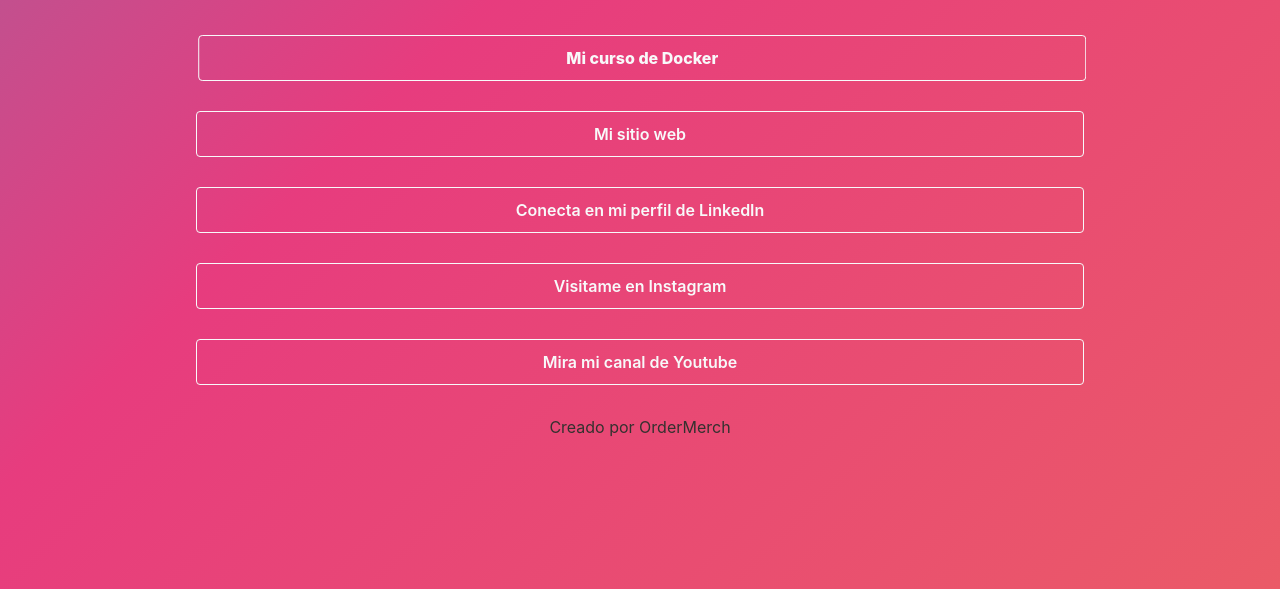
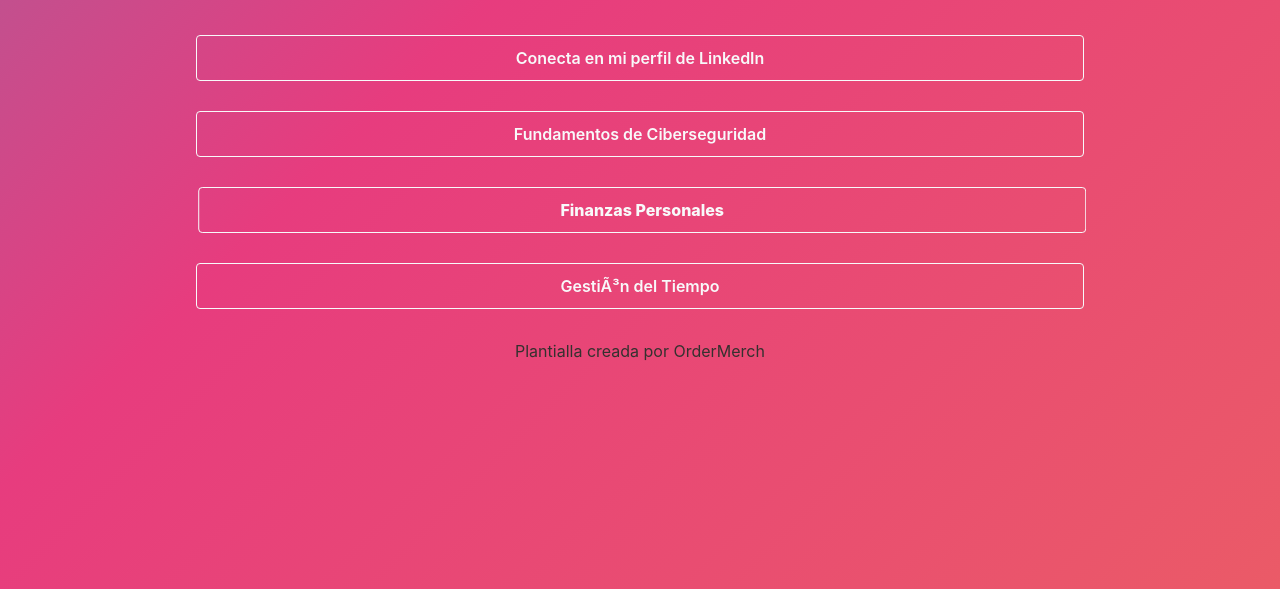
Before and after one commit to carloslumbim/carloslumbim.github.io, a plain HTML site: page docs/index.html in a window 1280 px wide. Shown: the part 211-800 px from the top of the page. Drawn offline with nearby package versions, Linux system fonts and the light colour scheme.

Commit message:
Todos los enlaces e imagenes actualizados al perfil personal

```diff
--- a/docs/assets/style.css
+++ b/docs/assets/style.css
@@ -89,7 +89,7 @@ h6 {
   .linktree {
 	  width: 120px;
 	  height: 120px;
-	  background-image: url("https://avatars.githubusercontent.com/u/106186354?v=4");
+	  background-image: url("https://avatars.githubusercontent.com/u/81923883?s=96&v=4");
 	  background-size: cover;
 	  background-repeat: no-repeat;
 	  background-position: 50% 50%;
--- a/docs/index.html
+++ b/docs/index.html
@@ -1,7 +1,8 @@
 <!DOCTYPE html>
 <html lang="en">
 
-<head><meta http-equiv="Content-Type" content="text/html; charset=windows-1252">
+<head>
+    <meta http-equiv="Content-Type" content="text/html; charset=windows-1252">
 
     <title>Carlos Lumbi Portafolio</title>
 
@@ -20,33 +21,28 @@
     </div>
     </div>
 
-
     <div class="container">
     <div class="col-xs-12">
         <div class="text-center">
             <div style="padding-bottom: 30px;">
-                    <button onclick="location.href='https://platzi.com/cursos/docker-fundamentos/'" type="button" class="btn btn-outline-light shake" style="width: 80%; padding-top:10px; padding-bottom:10px; font-weight: 800;">Mi curso de Docker</button>
+                <button onclick="location.href='https://www.linkedin.com/in/carloslumbim/'" type="button" class="btn btn-outline-light" style="width: 80%; padding-top:10px; padding-bottom:10px; font-weight: 600;">Conecta en mi perfil de LinkedIn</button>
             </div>
             <div style="padding-bottom: 30px;">
-                    <button onclick="location.href='http://aminespinoza.com'" type="button" class="btn btn-outline-light" style="width: 80%; padding-top:10px; padding-bottom:10px; font-weight: 600;">Mi sitio web</button>
+                <button onclick="location.href='https://platzi.com/p/carloslumbimorales/ruta/30194-ruta/diploma/detalle/'" type="button" class="btn btn-outline-light" style="width: 80%; padding-top:10px; padding-bottom:10px; font-weight: 600;">Fundamentos de Ciberseguridad</button>
             </div>
             <div style="padding-bottom: 30px;">
-                    <button onclick="location.href='https://www.linkedin.com/in/aminespinoza/'" type="button" class="btn btn-outline-light" style="width: 80%; padding-top:10px; padding-bottom:10px; font-weight: 600;">Conecta en mi perfil de LinkedIn</button>
+                <button onclick="location.href='https://platzi.com/p/carloslumbimorales/ruta/6807-ruta/diploma/detalle/'" type="button" class="btn btn-outline-light shake" style="width: 80%; padding-top:10px; padding-bottom:10px; font-weight: 800;">Finanzas Personales</button>
             </div>
             <div style="padding-bottom: 30px;">
-                    <button onclick="location.href='https://www.instagram.com/aminespinoza10/'" type="button" class="btn btn-outline-light" style="width: 80%; padding-top:10px; padding-bottom:10px; font-weight: 600;">Visitame en Instagram</button>
-                </div>
-                <div style="padding-bottom: 30px;">
-                    <button onclick="location.href='https://www.youtube.com/aminespinoza'" type="button" class="btn btn-outline-light" style="width: 80%; padding-top:10px; padding-bottom:10px; font-weight: 600;">Mira mi canal de Youtube</button>
+                <button onclick="location.href='https://platzi.com/p/carloslumbimorales/ruta/7278-ruta/diploma/detalle/'" type="button" class="btn btn-outline-light" style="width: 80%; padding-top:10px; padding-bottom:10px; font-weight: 600;">Gestión del Tiempo</button>
             </div>
         </div>
     </div>
     </div>
 
     <div class="text-center">
-            <a href="https://codepen.io/nightcl4w/pen/dEjreJ" style="color: #34312f;" target="_blank">Creado por OrderMerch</a>
+        <a href="https://codepen.io/nightcl4w/pen/dEjreJ" style="color: #34312f;" target="_blank">Plantialla creada por OrderMerch</a>
     </div>
-
 
     <script src="https://code.jquery.com/jquery-3.3.1.slim.min.js" integrity="sha384-q8i/X+965DzO0rT7abK41JStQIAqVgRVzpbzo5smXKp4YfRvH+8abtTE1Pi6jizo" crossorigin="anonymous"></script>
     <script src="https://cdnjs.cloudflare.com/ajax/libs/popper.js/1.14.3/umd/popper.min.js" integrity="sha384-ZMP7rVo3mIykV+2+9J3UJ46jBk0WLaUAdn689aCwoqbBJiSnjAK/l8WvCWPIPm49" crossorigin="anonymous"></script>
@@ -54,5 +50,4 @@
     <!-- This pre-lander was created by Brandon Nilsson -->
     <!-- You're welcome to edit, reproduce and change this template as long as original contributation stays present on the website at all times.  -->
 </body>
-
 </html>
```
Lines whose indentation alone changed are shown as unchanged.
